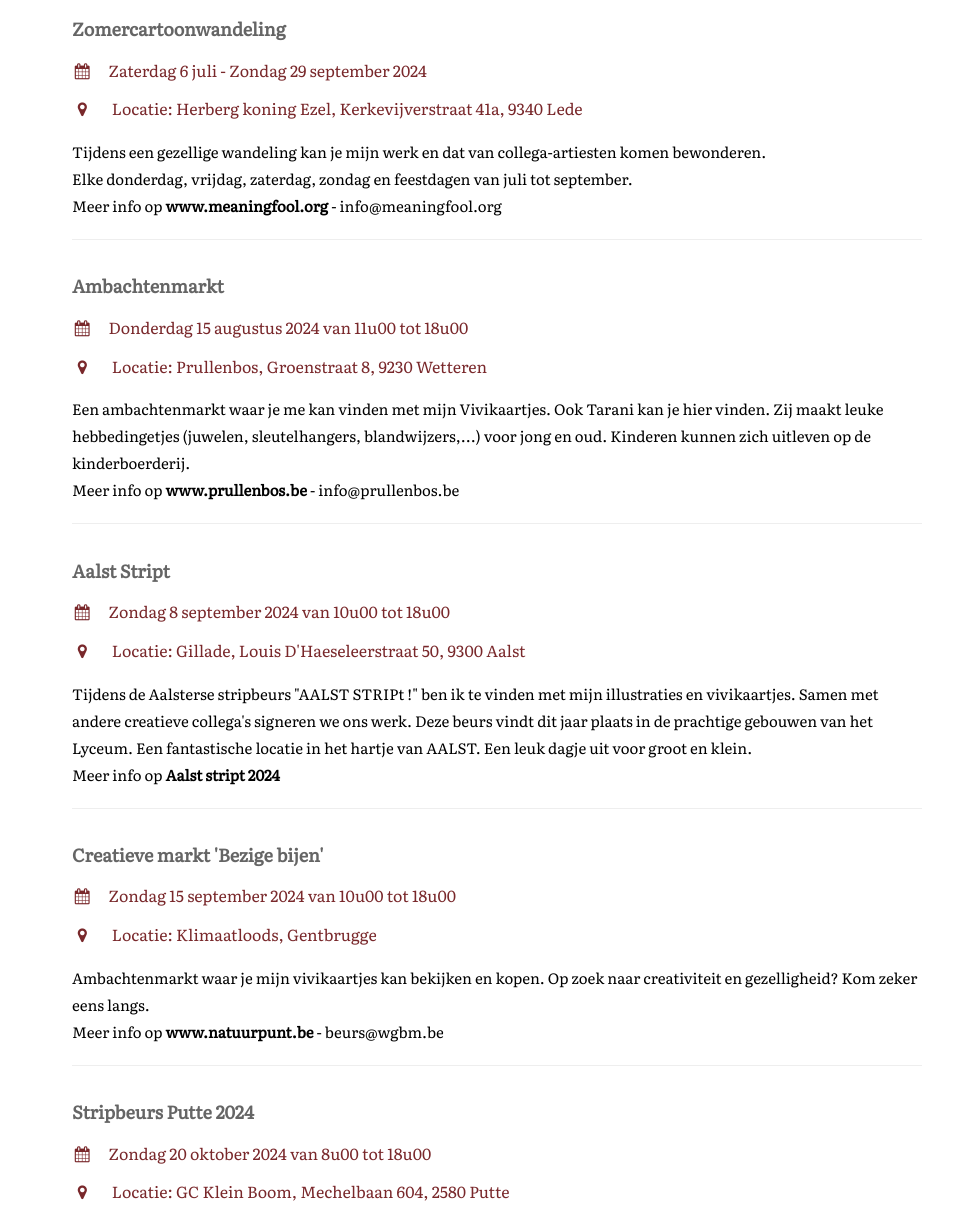
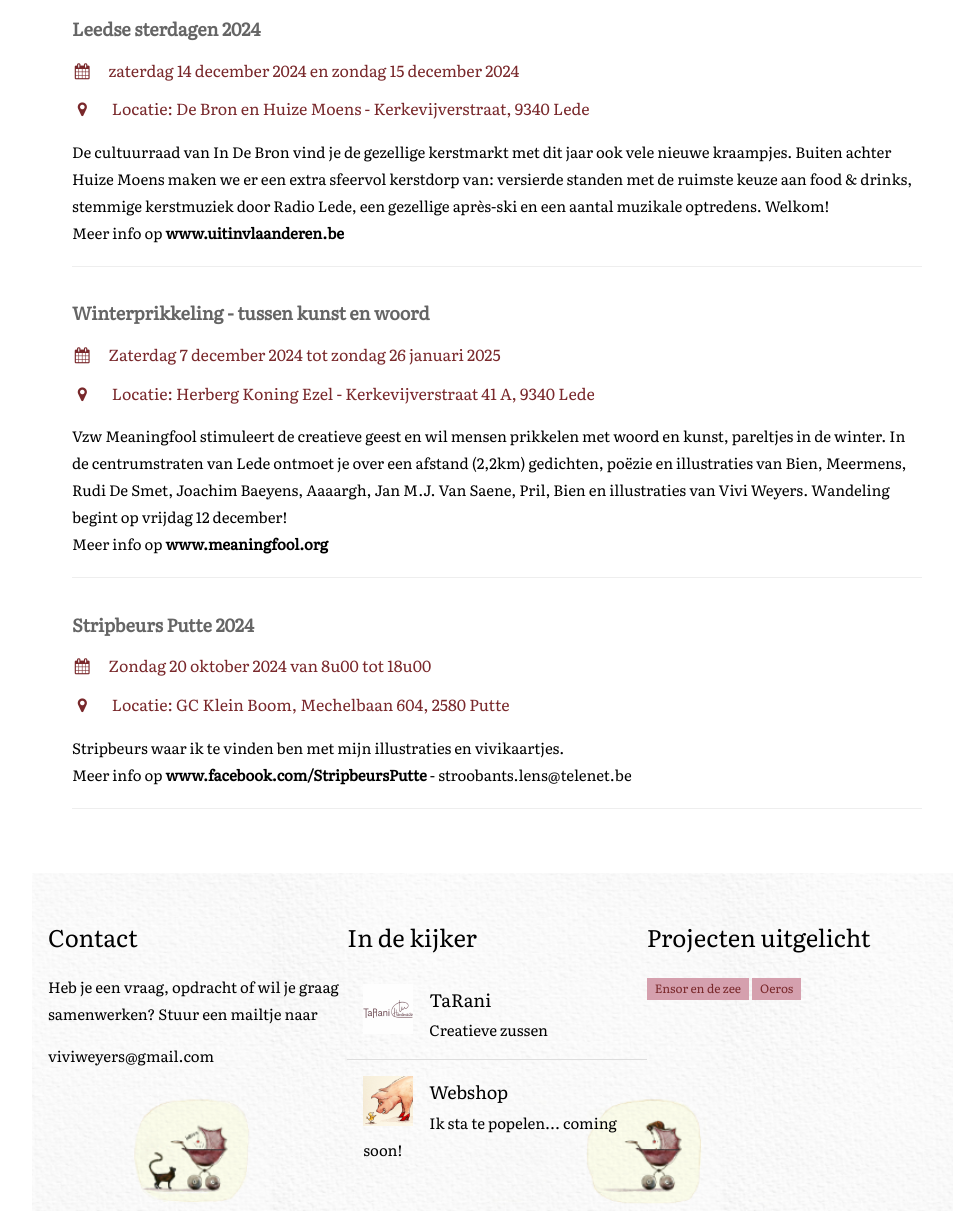
Before and after one commit to angelocarly/viviweyers, a plain HTML site: page index.html in a window 1280 px wide. Shown: the part 2656-3870 px from the top of the page, without its empty margins (318-1271 px from the left). Drawn offline with nearby package versions, Linux system fonts and the light colour scheme.

Commit message:
Update index

```diff
--- a/index.html
+++ b/index.html
@@ -203,39 +203,22 @@
 	<h4>Agenda</h4>
 	<p>Je kan me vinden op volgende evenementen:</p>
 
-		<div class="w3-container">
-			<h5 class="w3-opacity"><b>Zomercartoonwandeling</b></h5>
-			<h6 class="w3-text-vividarkred"><i class="fa fa-calendar fa-fw w3-margin-right"></i>Zaterdag 6 juli - Zondag 29 september 2024</h6>
-			<h6 class="w3-text-vividarkred"><i class="fa fa-map-marker fa-fw w3-margin-right"></i>  Locatie: Herberg koning Ezel, Kerkevijverstraat 41a, 9340 Lede</h6>
-			<p>Tijdens een gezellige wandeling kan je mijn werk en dat van collega-artiesten komen bewonderen. <br>
-			Elke donderdag, vrijdag, zaterdag, zondag en feestdagen van juli tot september.<br> Meer info op<a href="https://www.meaningfool.org/" target="_blank"><b> www.meaningfool.org </b></a>- info@meaningfool.org</p>
-		<hr>
-        </div>
 
 		<div class="w3-container">
-			<h5 class="w3-opacity"><b>Ambachtenmarkt</b></h5>
-			<h6 class="w3-text-vividarkred"><i class="fa fa-calendar fa-fw w3-margin-right"></i>Donderdag 15 augustus 2024 van 11u00 tot 18u00</h6>
-			<h6 class="w3-text-vividarkred"><i class="fa fa-map-marker fa-fw w3-margin-right"></i>  Locatie: Prullenbos, Groenstraat 8, 9230 Wetteren</h6>
-			<p>Een ambachtenmarkt waar je me kan vinden met mijn Vivikaartjes. Ook Tarani kan je hier vinden. Zij maakt leuke hebbedingetjes (juwelen, sleutelhangers, blandwijzers,...) voor jong en oud. Kinderen kunnen zich uitleven op de kinderboerderij.
-			<br> Meer info op<a href="https://prullenbos.be/evenementen/ambachtenmarkt-en-kinderboerderij/" target="_blank"><b> www.prullenbos.be </b></a>- info@prullenbos.be</p>
-		<hr>
+			<h5 class="w3-opacity"><b>Leedse sterdagen 2024</b></h5>
+			<h6 class="w3-text-vividarkred"><i class="fa fa-calendar fa-fw w3-margin-right"></i>zaterdag 14 december 2024 en zondag 15 december 2024</h6>
+			<h6 class="w3-text-vividarkred"><i class="fa fa-map-marker fa-fw w3-margin-right"></i>  Locatie: De Bron en Huize Moens - Kerkevijverstraat, 9340 Lede</h6>
+			<p>De cultuurraad van In De Bron vind je de gezellige kerstmarkt met dit jaar ook vele nieuwe kraampjes. Buiten achter Huize Moens maken we er een extra sfeervol kerstdorp van: versierde standen met de ruimste keuze aan food & drinks, stemmige kerstmuziek door Radio Lede, een gezellige après-ski en een aantal muzikale optredens. Welkom!
+			<br>Meer info op <a href="https://www.uitinvlaanderen.be/agenda/e/leedse-sterdagen-2024/a2bac829-21b8-439d-9792-6efb2049c0be" target="_blank"><b>www.uitinvlaanderen.be</b></a></p>
+			<hr>
 		</div>
 
 		<div class="w3-container">
-			<h5 class="w3-opacity"><b>Aalst Stript</b></h5>
-			<h6 class="w3-text-vividarkred"><i class="fa fa-calendar fa-fw w3-margin-right"></i>Zondag 8 september 2024 van 10u00 tot 18u00</h6>
-			<h6 class="w3-text-vividarkred"><i class="fa fa-map-marker fa-fw w3-margin-right"></i>  Locatie: Gillade, Louis D'Haeseleerstraat 50, 9300 Aalst</h6>
-			<p>Tijdens de Aalsterse stripbeurs "AALST STRIPt !" ben ik te vinden met mijn illustraties en vivikaartjes. Samen met andere creatieve collega's signeren we ons werk. Deze beurs vindt dit jaar plaats in de prachtige gebouwen van het Lyceum. Een fantastische locatie in het hartje van AALST. Een leuk dagje uit voor groot en klein.
-			<br>Meer info op <a href="https://vlaamsstripcentrum.be/evenementen/aalst-stript-2024/" target="_blank"><b>Aalst stript 2024</b></a></p>
-			<hr>
-       	</div>
-
-		<div class="w3-container">
-			<h5 class="w3-opacity"><b>Creatieve markt 'Bezige bijen'</b></h5>
-			<h6 class="w3-text-vividarkred"><i class="fa fa-calendar fa-fw w3-margin-right"></i>Zondag 15 september 2024 van 10u00 tot 18u00</h6>
-			<h6 class="w3-text-vividarkred"><i class="fa fa-map-marker fa-fw w3-margin-right"></i>  Locatie: Klimaatloods, Gentbrugge</h6>
-			<p>Ambachtenmarkt waar je mijn vivikaartjes kan bekijken en kopen. Op zoek naar creativiteit en gezelligheid? Kom zeker eens langs.
-			<br>Meer info op <a href="https://www.natuurpunt.be/afdelingen/werkgroep-gentbrugse-meersen-binnen-natuurpunt-regio-gent/onze-activiteiten/creatieve-markt" target="_blank"><b> www.natuurpunt.be</b></a> - beurs@wgbm.be</p>
+			<h5 class="w3-opacity"><b>Winterprikkeling - tussen kunst en woord</b></h5>
+			<h6 class="w3-text-vividarkred"><i class="fa fa-calendar fa-fw w3-margin-right"></i>Zaterdag 7 december 2024 tot zondag 26 januari 2025</h6>
+			<h6 class="w3-text-vividarkred"><i class="fa fa-map-marker fa-fw w3-margin-right"></i>  Locatie: Herberg Koning Ezel - Kerkevijverstraat 41 A, 9340 Lede</h6>
+			<p>Vzw Meaningfool stimuleert de creatieve geest en wil mensen prikkelen met woord en kunst, pareltjes in de winter. In de centrumstraten van Lede ontmoet je over een afstand (2,2km) gedichten, poëzie en illustraties van Bien, Meermens, Rudi De Smet, Joachim Baeyens, Aaaargh, Jan  M.J. Van Saene, Pril, Bien en illustraties van Vivi Weyers. Wandeling begint op vrijdag 12 december!
+			<br>Meer info op <a href="https://www.meaningfool.org/new/index.php" target="_blank"><b> www.meaningfool.org</b></a></p>
 			<hr>
 		</div>
 
```
